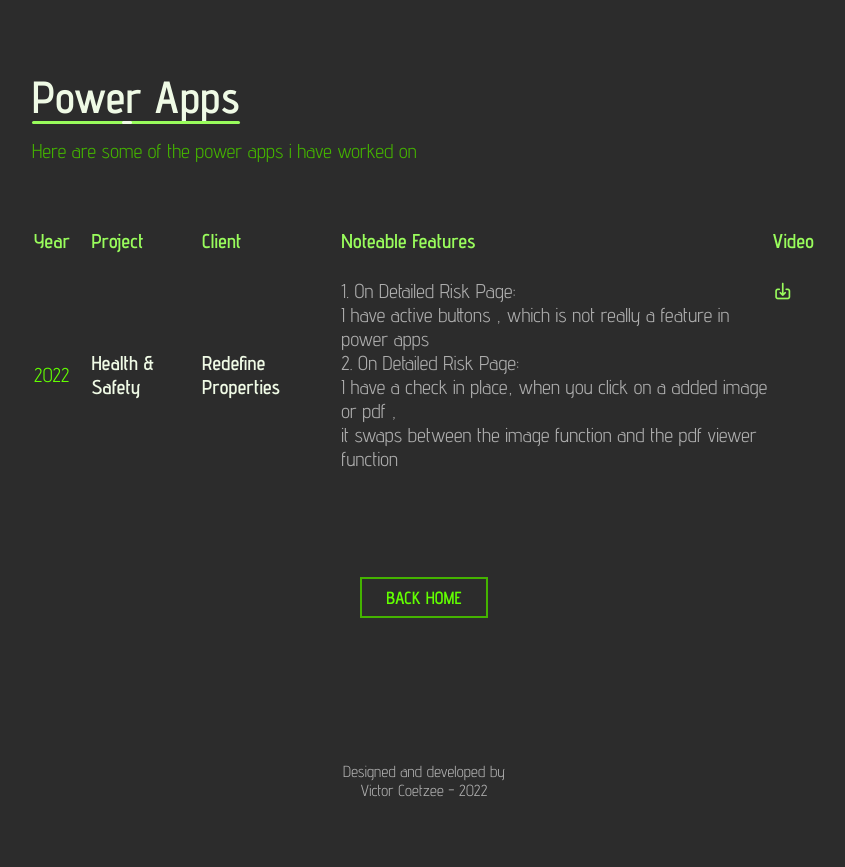
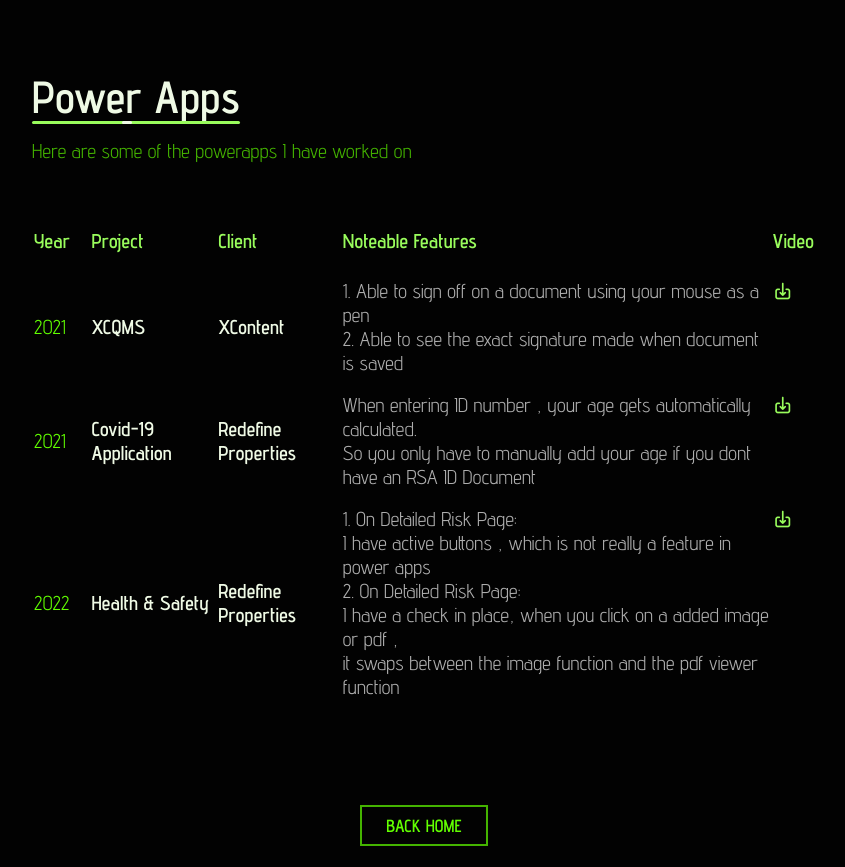
Before and after one commit to 1TheVic1/VictorsDeveloperPortfolio, a plain HTML site: page pages/archives.html in a window 1280 px wide. Shown: the part 1060-1927 px from the top of the page, without its empty margins (216-1061 px from the left). Drawn offline with nearby package versions, Linux system fonts and the light colour scheme.

Commit message:
Commit 10:41 07/27/22

```diff
--- a/pages/archives.html
+++ b/pages/archives.html
@@ -170,7 +170,7 @@
 
                     <h5 class="titleText">Power Apps <div class="underline" ><span ></span></div></h5>
                 </div>
-                <span class="titleSubText">Here are some of the power apps i have worked on</span>
+                <span class="titleSubText">Here are some of the powerapps I have worked on</span>
             </div>
 
             <div class="otherProjectsContainer container">
@@ -185,12 +185,39 @@
                     </tr>
 
                     <tr class="projectListItem">
+                        <td class="itemYear">2021</td>
+                        <td class="itemName"> <a href="#" class="wrapperLink Indicator" target="_blank" >XCQMS</a>
+                        </div></td>
+                        <td class="itemName"> <a href="#" class="wrapperLink Indicator" target="_blank" >XContent</a>
+                        </div></td>
+                        <td class="itemTech">
+                            1. Able to sign off on a document using your mouse as a pen<br/>
+                            2. Able to see the exact signature made when document is saved
+                        </td>
+                        <td class="itemLinks"><a href="#" class="wrapperLink" target="_blank" ><i class="uil uil-download-alt"></i></a></td> <!--download="(video-link)"-->
+                    </tr>
+
+                    <tr class="projectListItem">
+                        <td class="itemYear">2021</td>
+                        <td class="itemName"> <a href="#" class="wrapperLink Indicator" target="_blank" >Covid-19 Application</a>
+                        </div></td>
+                        <td class="itemName"> <a href="#" class="wrapperLink Indicator" target="_blank" >Redefine Properties</a>
+                        </div></td>
+                        <td class="itemTech">
+                            When entering ID number , your age gets automatically calculated. <br/>
+                            So you only have to manually add your age if you dont have an RSA ID Document
+                        </td>
+                        <td class="itemLinks"><a href="#" class="wrapperLink" target="_blank" ><i class="uil uil-download-alt"></i></a></td> <!--download="(video-link)"-->
+                    </tr>
+
+                    <tr class="projectListItem">
                         <td class="itemYear">2022</td>
                         <td class="itemName"> <a href="#" class="wrapperLink Indicator" target="_blank" >Health & Safety</a>
                         </div></td>
                         <td class="itemName"> <a href="#" class="wrapperLink Indicator" target="_blank" >Redefine Properties</a>
                         </div></td>
-                        <td class="itemTech">1. On Detailed Risk Page: <br/>I have active buttons , which is not really a feature in power apps <br/>
+                        <td class="itemTech">
+                            1. On Detailed Risk Page: <br/>I have active buttons , which is not really a feature in power apps <br/>
                             2. On Detailed Risk Page: <br/>I have a check in place, when you click on a added image or pdf , <br/>it swaps between the image function and the pdf viewer function
                         </td>
                         <td class="itemLinks"><a href="#" class="wrapperLink" target="_blank" ><i class="uil uil-download-alt"></i></a></td> <!--download="(video-link)"-->
--- a/styling/main.css
+++ b/styling/main.css
@@ -13,8 +13,8 @@
   --primaryHover: hsla(97, 100%, 35%, 1);
   --secondaryColor: #99fc5c;
   --paragraphColor: #adadad;
-  --BgColor: #2c2c2c;
-  --formColor: rgb(12, 29, 2);
+  --BgColor: #020202;
+  --formColor: #636363;
   --projectCardColor: #636363;
   --textColor: #effae5;
   --headerHeight: 3rem;
```
Also changed, not shown: index.html (+7 -7 lines), projects/Type Speed Game.PNG (added), 1 other file.
